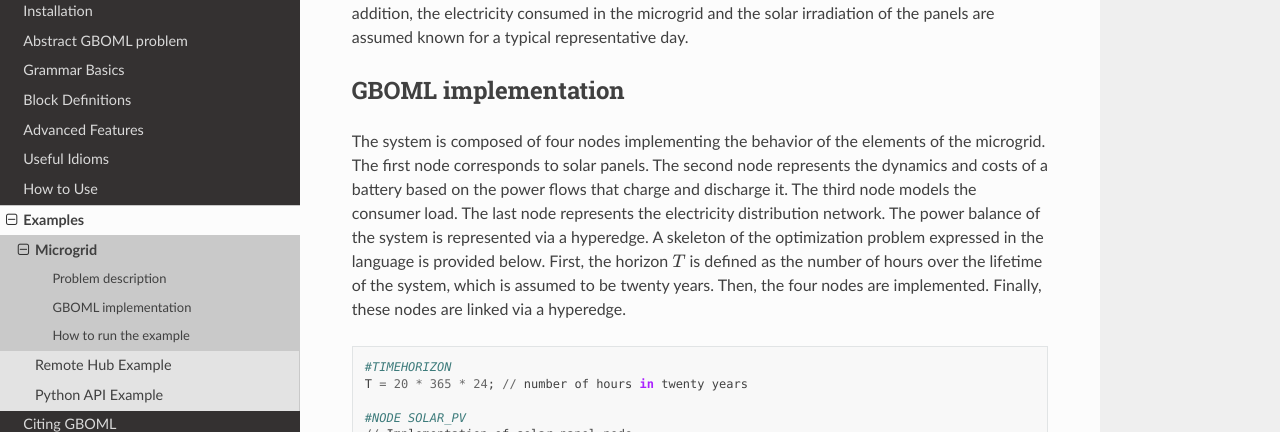
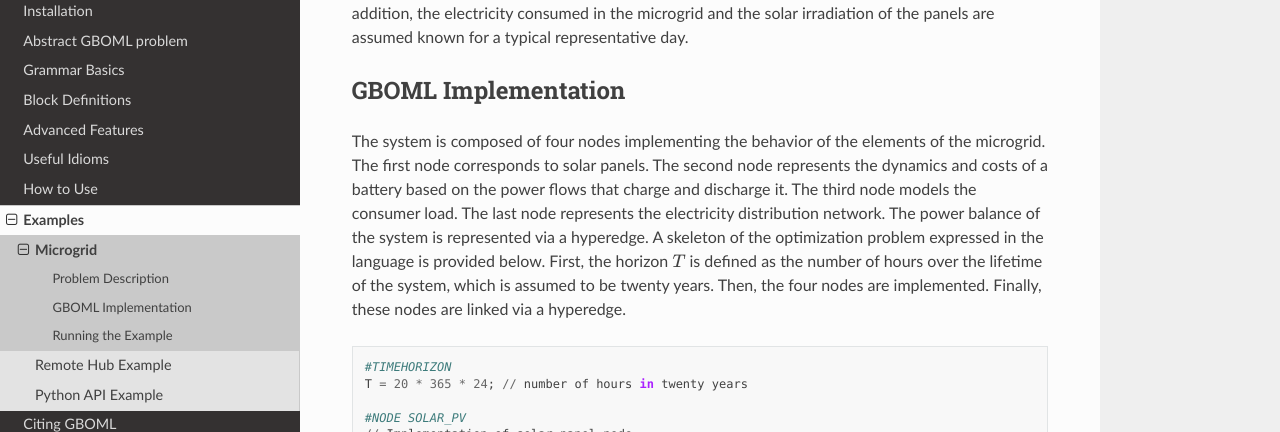
Before and after one commit to MathiasPBerger/gboml-docs-test, a Sphinx documentation site: the page built from docs/source/microgrid_example.rst, in a window 1280 px wide and 900 px high, scrolled down 907 px. Shown: the part 186-618 px from the top of the window. Built offline with Sphinx 7.4.7 and the Read the Docs theme 2.0.0, drawn with Linux system fonts in a browser that asks for light colours; some of the changed text lies outside the part shown.

Commit message:
Corrected linprog indentation and title capitalisation in examples.

```diff
--- a/docs/source/commandline.rst
+++ b/docs/source/commandline_interface.rst
@@ -27,11 +27,11 @@
 
    --matrix
 
- * *Linprog*: the linprog solver can be used with:
+* *Linprog*: the linprog solver can be used with:
 
- .. code-block:: bash
+.. code-block:: bash
 
-    --linprog
+  --linprog
 
 The `linprog <https://docs.scipy.org/doc/scipy/reference/generated/scipy.optimize.linprog.html>`_ solver for (continuous) linear programming comes with scipy and therefore does not require any installation or license. It is much less powerful than other solver options
 and is therefore only recommended for testing purposes (e.g., make sure that GBOML was properly installed).
--- a/docs/source/how_to_use.rst
+++ b/docs/source/how_to_use.rst
@@ -6,5 +6,5 @@
 .. toctree::
    :maxdepth: 3
 
-   ./commandline.rst
+   ./commandline_interface.rst
    ./python_interface.rst
--- a/docs/source/microgrid_example.rst
+++ b/docs/source/microgrid_example.rst
@@ -1,7 +1,7 @@
 Microgrid
 =========
 
-Problem description
+Problem Description
 ~~~~~~~~~~~~~~~~~~~
 
 A grid-connected microgrid is a small-scale and (ideally) self-sufficient electric power system. It consists of an interconnection of electric generators (e.g., solar panels or fossil fuel generators) and loads (the set of electricity consumers). An electrical storage system is often added to the system in order to balance electricity production and consumption in time while limiting the dependence on the distribution network. The configuration of the microgrid system is shown in :numref:`microgrid`.
@@ -16,7 +16,7 @@
 
 In this section, we study the problem of sizing an electric microgrid similar to the one shown in :numref:`microgrid`. The aim of the sizing problem is to determine the amount of solar panel and battery storage capacity required to minimize the cost of serving pre-specified electricity demand levels over the lifetime of the system. Hence, both investment and operating costs are taken into account. In addition, the electricity consumed in the microgrid and the solar irradiation of the panels are assumed known for a typical representative day.
 
-GBOML implementation
+GBOML Implementation
 ~~~~~~~~~~~~~~~~~~~~
 
 The system is composed of four nodes implementing the behavior of the elements of the microgrid. The first node corresponds to solar panels. The second node represents the dynamics and costs of a battery based on the power flows that charge and discharge it. The third node models the consumer load. The last node represents the electricity distribution network. The power balance of the system is represented via a hyperedge. A skeleton of the optimization problem expressed in the language is provided below. First, the horizon :math:`T` is defined as the number of hours over the lifetime of the system, which is assumed to be twenty years. Then, the four nodes are implemented. Finally, these nodes are linked via a hyperedge.
@@ -187,8 +187,8 @@
 
 	\min \underset{\text{Investment PV}}{\underbrace{\iota^{PV} \cdot \bar{P}^{PV}}} + \underset{\text{Investment battery}}{\underbrace{\iota^B \cdot \bar{E}^{B}}} + \underset{\text{Power Imports}}{\underbrace{\sum_{t=0}^{T-1} \theta^D \cdot p^{D}_t}} \approx 5.6 \times 10^4.
 
-How to run the example
-~~~~~~~~~~~~~~~~~~~~~~
+Running the Example
+~~~~~~~~~~~~~~~~~~~
 
 There are two ways of running the microgrid example:
 
--- a/docs/source/remote_hub_example.rst
+++ b/docs/source/remote_hub_example.rst
@@ -1,7 +1,7 @@
 Remote Hub Example
 ==================
 
-Problem description
+Problem Description
 ~~~~~~~~~~~~~~~~~~~
 
 The production of carbon-neutral synthetic fuels in remote areas where high-quality renewable resources are abundant has long been viewed as a means of developing a cost-effective, decarbonised energy supply for countries with limited local renewable potential (see for instance `Hashimoto et al. <https://www.sciencedirect.com/science/article/pii/S0921509399000921?via%3Dihub>`_). The synthesis of carbon-neutral fuels relies on a set of tightly-integrated technologies implementing various chemical processes. In order to properly estimate the cost of the final product, the entire supply chain must be modelled in an integrated fashion, from remote electricity production to product delivery at the destination.
@@ -17,8 +17,8 @@
 
 	Remote hub system configuration.
 
-How to run the example
-~~~~~~~~~~~~~~~~~~~~~~
+Running the Example
+~~~~~~~~~~~~~~~~~~~
 
 There are two ways of running the remote hub example:
 
```
